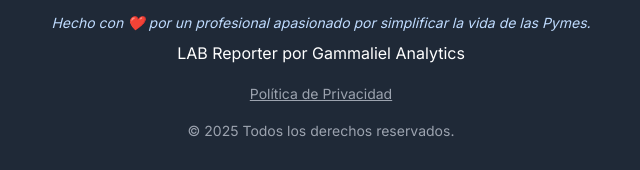
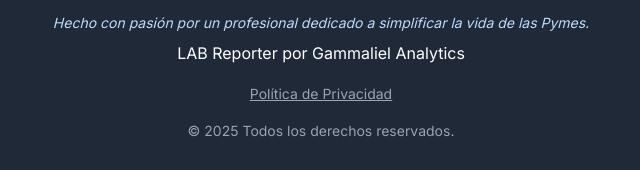
Before and after one commit to nsantosks/stocktracker-landing, a plain HTML site: page lab-reporter/index.html in a window 1280 px wide. Shown: the part 6973-7143 px from the top of the page, 319-959 px from the left. Drawn offline with nearby package versions, Linux system fonts and the light colour scheme.

Commit message:
Actualización de pie de pagina Lab Reporter

```diff
--- a/lab-reporter/index.html
+++ b/lab-reporter/index.html
@@ -425,7 +425,7 @@
     <footer class="bg-gray-800 text-white mt-auto">
         <div class="container mx-auto px-6 py-8 text-center">
             <img src="../img/lab-reporter/logo-footer.png" alt="Logo de LAB Reporter" class="h-16 w-16 mx-auto mb-4">
-            <p class="text-blue-200 text-sm mb-2 italic">Hecho con ❤️ por un profesional apasionado por simplificar la vida de las Pymes.</p>
+            <p class="text-blue-200 text-sm mb-2 italic">Hecho con pasión por un profesional dedicado a simplificar la vida de las Pymes.</p>
             <p class="mb-4">LAB Reporter por Gammaliel Analytics</p>
             <div class="mb-4">
                 <a href="/politica-de-privacidad/" class="text-sm text-gray-400 hover:text-white underline">Política de Privacidad</a>
```
